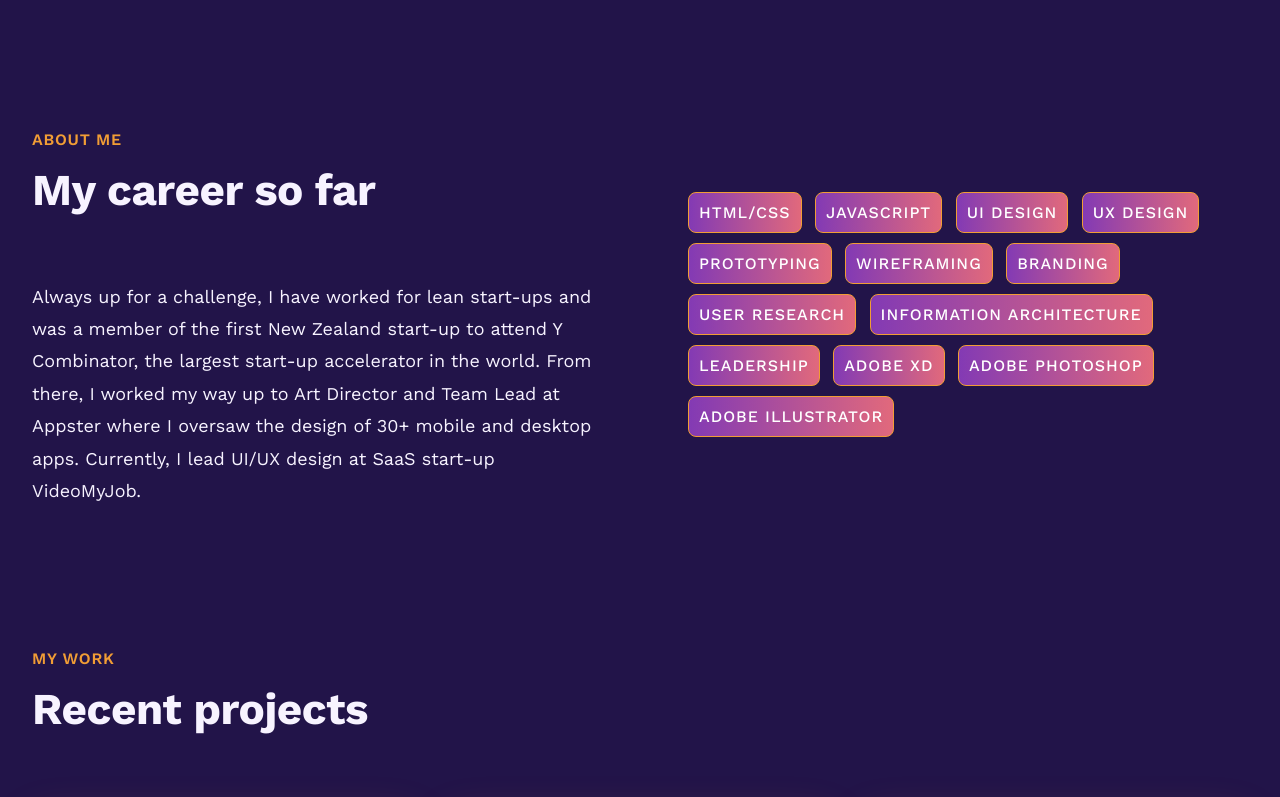
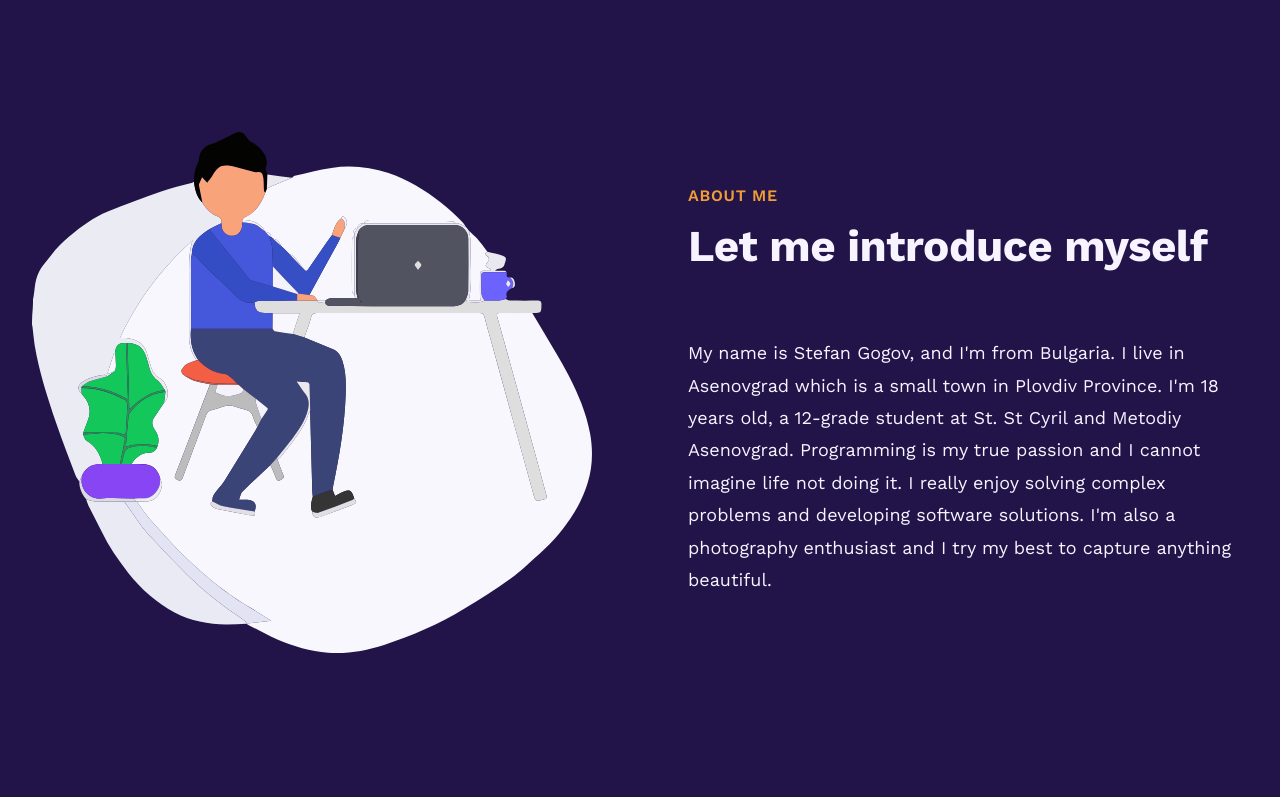
Before and after one commit to stekatag/example-portfolio, a plain HTML site: page index.html in a window 1280 px wide. Shown: the part 700-1497 px from the top of the page. Drawn offline with nearby package versions, Linux system fonts and the light colour scheme.

Commit message:
Changed about content

```diff
--- a/css/styles.css
+++ b/css/styles.css
@@ -111,8 +111,10 @@
   padding: 0 3.2rem;
   display: grid;
   grid-template-columns: 1fr 1fr;
+  grid-template-rows: 1fr 1fr;
   align-items: center;
-  gap: 9.6rem;
+  column-gap: 9.6rem;
+  row-gap: 6.4rem;
 }
 
 .about-description {
--- a/index.html
+++ b/index.html
@@ -55,8 +55,13 @@
 
       <section class="section-about" id="about">
         <div class="about">
+          <img src="img/about-us.svg" alt="Hero image" class="hero-img" />
+          <div class="introduction-info">
+            <span class="subheading">About me</span>
+            <h2 class="heading-secondary">Let me introduce myself</h2>
+            <p class="about-description">My name is Stefan Gogov, and I'm from Bulgaria. I live in Asenovgrad which is a small town in Plovdiv Province. I'm 18 years old, a 12-grade student at St. St Cyril and Metodiy Asenovgrad. Programming is my true passion and I cannot imagine life not doing it. I really enjoy solving complex problems and developing software solutions. I'm also a photography enthusiast and I try my best to capture anything beautiful.</p>
+          </div>
           <div class="about-info">
-            <span class="subheading">About me</span>
             <h2 class="heading-secondary">My career so far</h2>
             <p class="about-description">
               Always up for a challenge, I have worked for lean start-ups and
```
